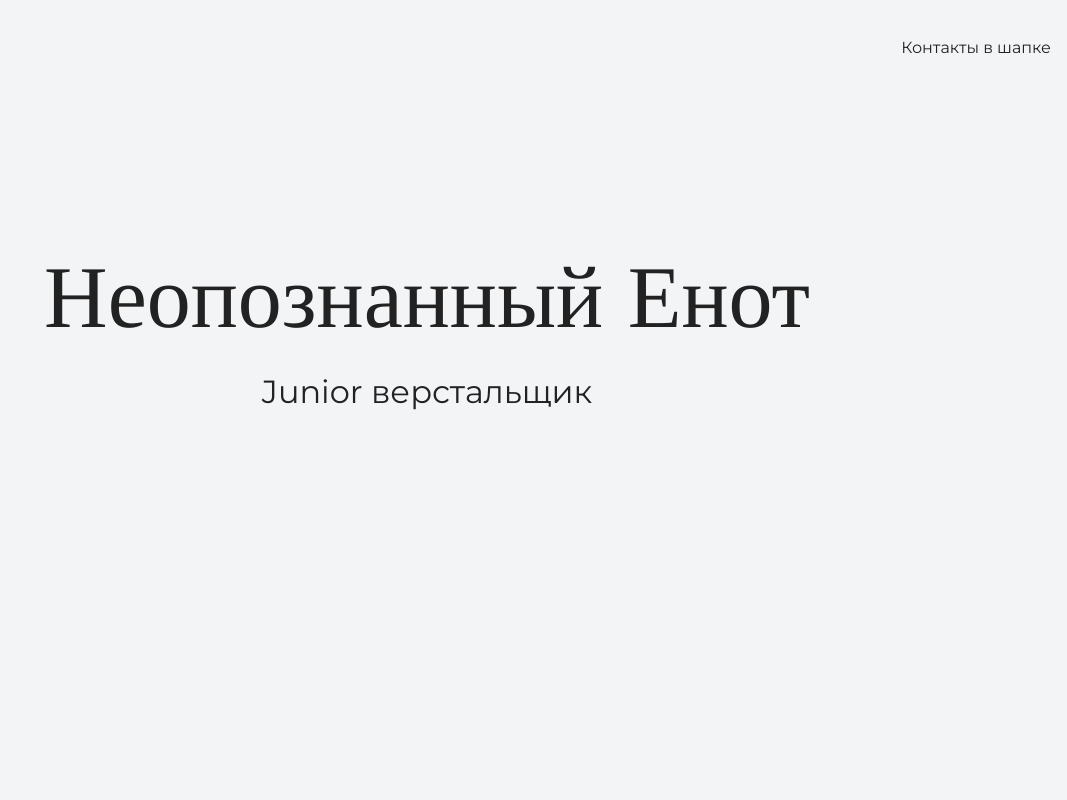
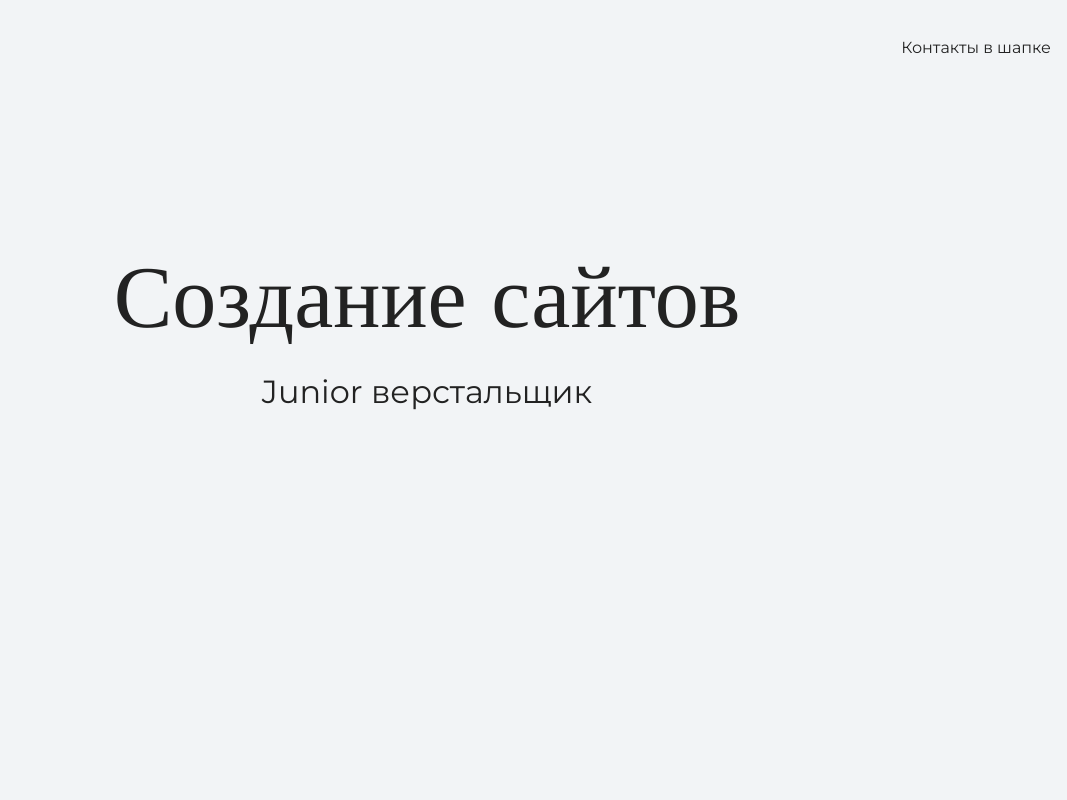
Before and after one commit to skopikma/my-site, a plain HTML site: page index.html in a window 1280 px wide. Shown: the top 800 px of the page, without its empty margins (213-1280 px from the left). Drawn offline with nearby package versions, Linux system fonts and the light colour scheme.

Commit message:
изменение заголовка

```diff
--- a/index.html
+++ b/index.html
@@ -15,7 +15,7 @@
 
     <section class="hero-image">
 <div class="container">
-      <h1 class="heading">Неопознанный Енот</h1>
+      <h1 class="heading">Создание сайтов</h1>
       <p>Junior верстальщик</p></div>
     </section>
 
```
